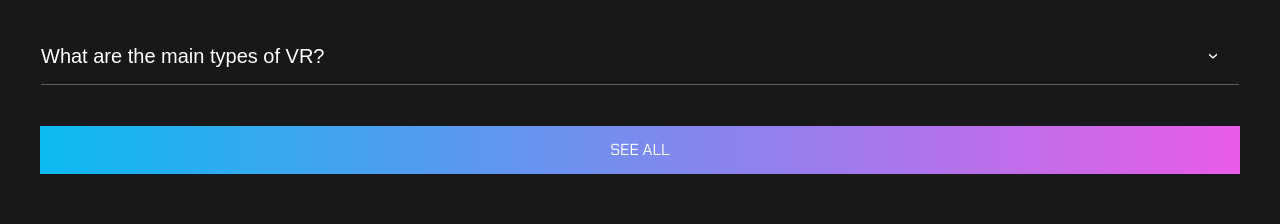
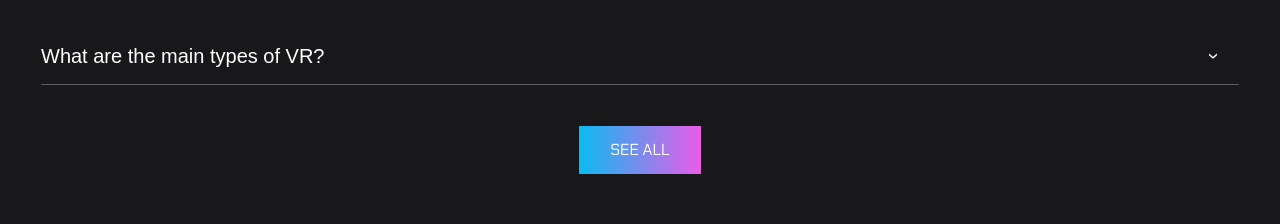
Before and after one commit to 0smir/react, a React (Create React App) app: page /about in a window 1280 px wide. Shown: the part 3420-3644 px from the top of the page. Built offline with nearby package versions, Linux system fonts and the light colour scheme.

Commit message:
add corrects to structure of section, add corrects to styles

```diff
--- a/src/components/pages/about/about_page.scss
+++ b/src/components/pages/about/about_page.scss
@@ -60,3 +60,10 @@
         }
     }
 }
+
+.about-faq {
+    .about__faq-link-wrapper {
+        display: flex;
+        justify-content: center;
+    }
+}
--- a/src/components/pages/about/sections/AboutUsFAQSection.jsx
+++ b/src/components/pages/about/sections/AboutUsFAQSection.jsx
@@ -18,12 +18,15 @@ function AboutUsFAQSection() {
                                 dataInfo={questionsCropped}
                                 activeItemId="1"
                     />
+                    <div className="about__faq-link-wrapper">
+                        <Link className={`btn-link btn-link--filled ${section_class_name}-faq__link`}
+                            to="/faq"
+                            aria-label="link: go to FAQ page"
+                        > See All </Link>
+                    </div>
                 </div>
 
-                <Link className={`btn-link btn-link--filled ${section_class_name}-faq__link`}
-                        to="/faq"
-                        aria-label="link: go to FAQ page"
-                > See All </Link>
+
             </BaseSection>
         </>
     )
```
